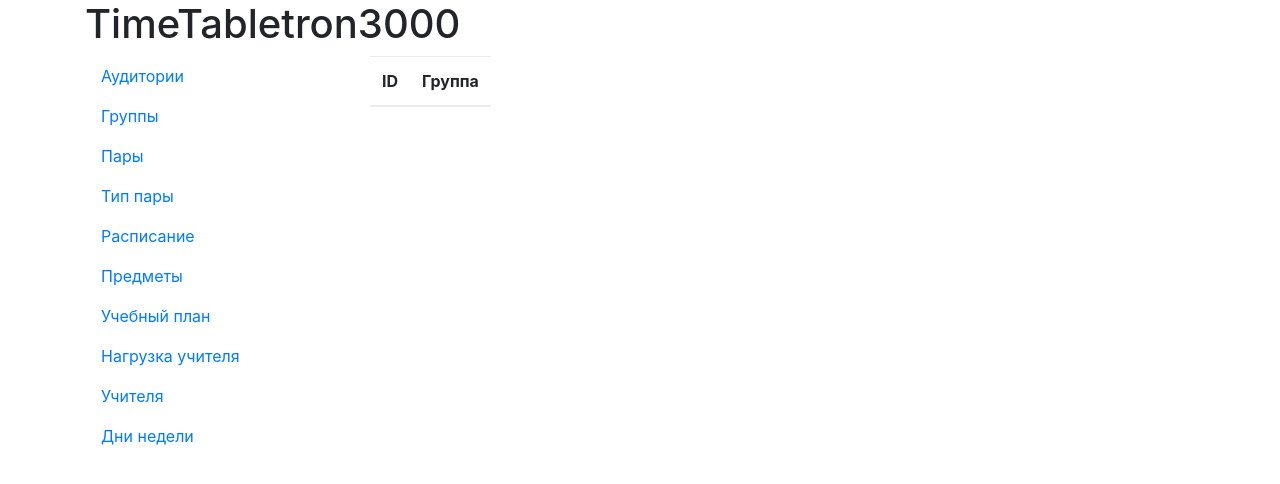
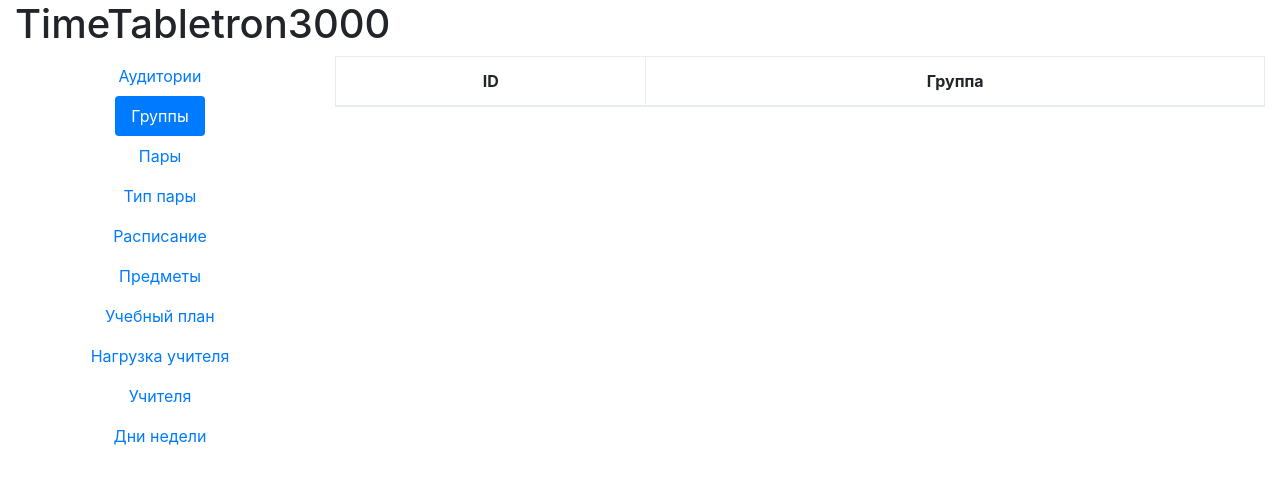
Before and after one commit to ZeroICQ/timetable, a Flask app: page /1/ in a window 1280 px wide. Shown: the top 484 px of the page. Run offline with Flask 2, Linux system fonts and the light colour scheme; data that the repository does not hold is empty; some libraries are stand-ins or nearby versions.

Commit message:
Refactor

```diff
--- a/app.py
+++ b/app.py
@@ -32,18 +32,12 @@ def get_models():
 
 
 @app.route("/<int:selected_table>/")
-def index(selected_table):
+@app.route("/")
+def index(selected_table=-1):
     data = {}
     tables = get_models()
 
     data['tables'] = [title.get_title() for title in tables]
-
-    # selected_table = request.args.get('t', '')
-
-    # try:
-    #     selected_table = int(selected_table)
-    # except ValueError:
-    #     return render_template('list.html', **data)
 
     if 0 <= selected_table < len(tables):
         data['selected_table'] = selected_table
@@ -55,7 +49,6 @@ def index(selected_table):
 
 
     return render_template('list.html', **data)
-
 
 # @app.route("/schedule")
 # def schedule():
--- a/templates/layout.html
+++ b/templates/layout.html
@@ -8,8 +8,7 @@
   <link rel="stylesheet" href="{{ url_for('static', filename='css/bootstrap.min.css') }}">
 </head>
 <body>
-  <!--{% block navbar %}{% endblock %}-->
-  <div class="container">
+  <div class="container-fluid">
     <h1>TimeTabletron3000</h1>
     {% block body %}{% endblock %}
   </div>
--- a/templates/list.html
+++ b/templates/list.html
@@ -2,21 +2,16 @@
 
 {% block body %}
 <div class="row">
-  {#<div class="col-sm-12 col-md-3">
-    {% with options=tables, selected=selected_table%}
-      {% include "select.html" %}
-    {% endwith %}
-  </div>#}
   <div class="col-sm-12 col-md-3">
     {% with options=tables, selected=selected_table%}
       {% include "menu.html" %}
     {% endwith %}
   </div>
 
-  <div class="col">
+  <div class="col col-md-9">
     {% if selected_table is defined %}
       <div class=entries>
-        <table class="table table-hover table-responsive text-center">
+        <table class="table table-hover  table-bordered table table-responsive-sm text-center">
           <thead>
             {% for header in table_headers %}
               <th>
--- a/templates/menu.html
+++ b/templates/menu.html
@@ -1,41 +1,5 @@
-<!--<nav class="navbar navbar-expand-lg navbar-light bg-light">-->
-  <!--&lt;!&ndash;<a class="navbar-brand" href="#">Navbar</a>&ndash;&gt;-->
-  <!--<button class="navbar-toggler" type="button" data-toggle="collapse" data-target="#navbarSupportedContent" aria-controls="navbarSupportedContent" aria-expanded="false" aria-label="Toggle navigation">-->
-    <!--<span class="navbar-toggler-icon"></span>-->
-  <!--</button>-->
-
-  <!--<div class="collapse navbar-collapse" id="navbarSupportedContent">-->
-    <!--<ul class="navbar-nav mr-auto">-->
-      <!--{% for option in options %}-->
-        <!--<li class="nav-item {% if selected is defined and loop.index0 == selected|int %} active {% endif %}">-->
-          <!--<a class="nav-link" href="{{ url_for('index', selected_table=loop.index0) }}">{{ option }}</a>-->
-        <!--</li>-->
-        <!--&lt;!&ndash;<option {% if selected is defined and loop.index0 == selected|int %} selected {% endif %} value="{{ loop.index0 }}">{{ option }}</option>&ndash;&gt;-->
-      <!--{% endfor %}-->
-
-      <!--<li class="nav-item dropdown">-->
-        <!--<a class="nav-link dropdown-toggle" href="#" id="navbarDropdown" role="button" data-toggle="dropdown" aria-haspopup="true" aria-expanded="false">-->
-          <!--Dropdown-->
-        <!--</a>-->
-        <!--<div class="dropdown-menu" aria-labelledby="navbarDropdown">-->
-          <!--<a class="dropdown-item" href="#">Action</a>-->
-          <!--<a class="dropdown-item" href="#">Another action</a>-->
-          <!--<div class="dropdown-divider"></div>-->
-          <!--<a class="dropdown-item" href="#">Something else here</a>-->
-        <!--</div>-->
-      <!--</li>-->
-
-    <!--</ul>-->
-    <!--<form class="form-inline my-2 my-lg-0">-->
-      <!--<input class="form-control mr-sm-2" type="search" placeholder="Search" aria-label="Search">-->
-      <!--<button class="btn btn-outline-success my-2 my-sm-0" type="submit">Search</button>-->
-    <!--</form>-->
-  <!--</div>-->
-<!--</nav>-->
-
-<nav>
+<nav class="nav navbar-collapse flex-column nav-pills" role="tablist" aria-orientation="vertical">
   {% for option in options %}
   <a class="nav-link {% if selected is defined and loop.index0 == selected|int %} active {% endif %}" href="{{ url_for('index', selected_table=loop.index0) }}">{{ option }}</a>
-    <!--<option {% if selected is defined and loop.index0 == selected|int %} selected {% endif %} value="{{ loop.index0 }}">{{ option }}</option>-->
   {% endfor %}
 </nav>
```
